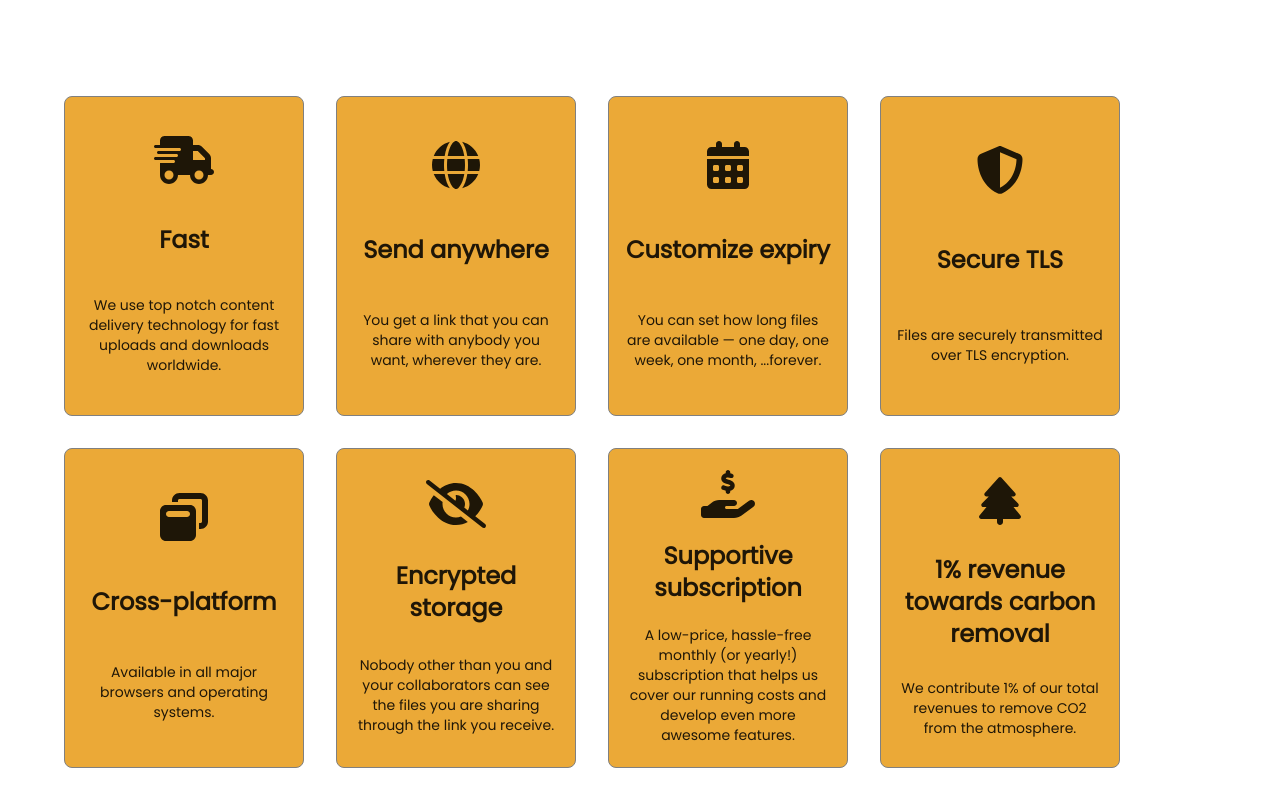
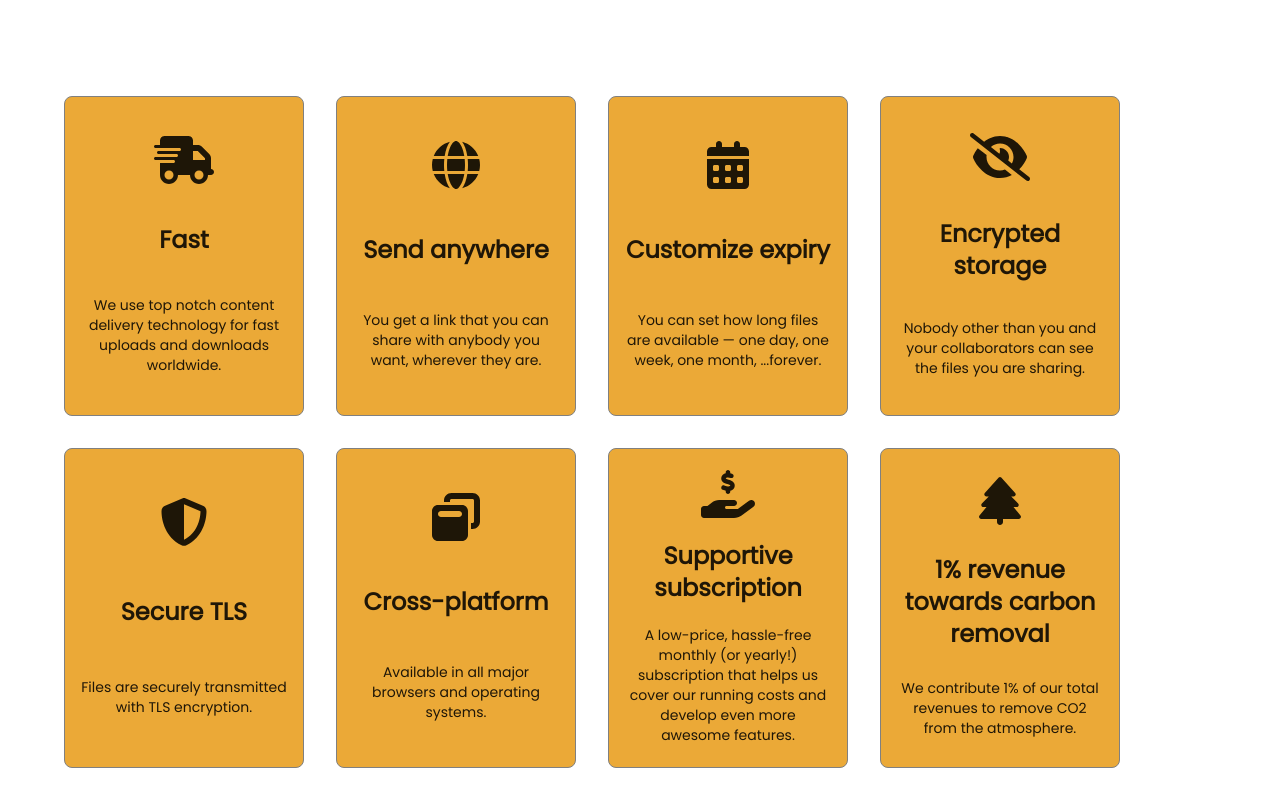
Before and after one commit to sugarshare/sugarshare-www, a React (Create React App) app: page / in a window 1280 px wide. Shown: the part 880-1680 px from the top of the page. Built offline with nearby package versions, Linux system fonts and the light colour scheme.

Commit message:
Minor rearrange benefits

```diff
--- a/src/App.tsx
+++ b/src/App.tsx
@@ -51,19 +51,19 @@ export default function App() {
                 secondaryText='You can set how long files are available &mdash; one day, one week, one month, ...forever.'
               />,
               <PropertyTile
+                icon={faEyeSlash}
+                primaryText='Encrypted storage'
+                secondaryText='Nobody other than you and your collaborators can see the files you are sharing.'
+              />,
+              <PropertyTile
                 icon={faShieldHalved}
                 primaryText='Secure TLS'
-                secondaryText='Files are securely transmitted over TLS encryption.'
+                secondaryText='Files are securely transmitted with TLS encryption.'
               />,
               <PropertyTile
                 icon={faWindowRestore}
                 primaryText='Cross-platform'
                 secondaryText='Available in all major browsers and operating systems.'
-              />,
-              <PropertyTile
-                icon={faEyeSlash}
-                primaryText='Encrypted storage'
-                secondaryText='Nobody other than you and your collaborators can see the files you are sharing through the link you receive.'
               />,
               <PropertyTile
                 icon={faHandHoldingDollar}
```
